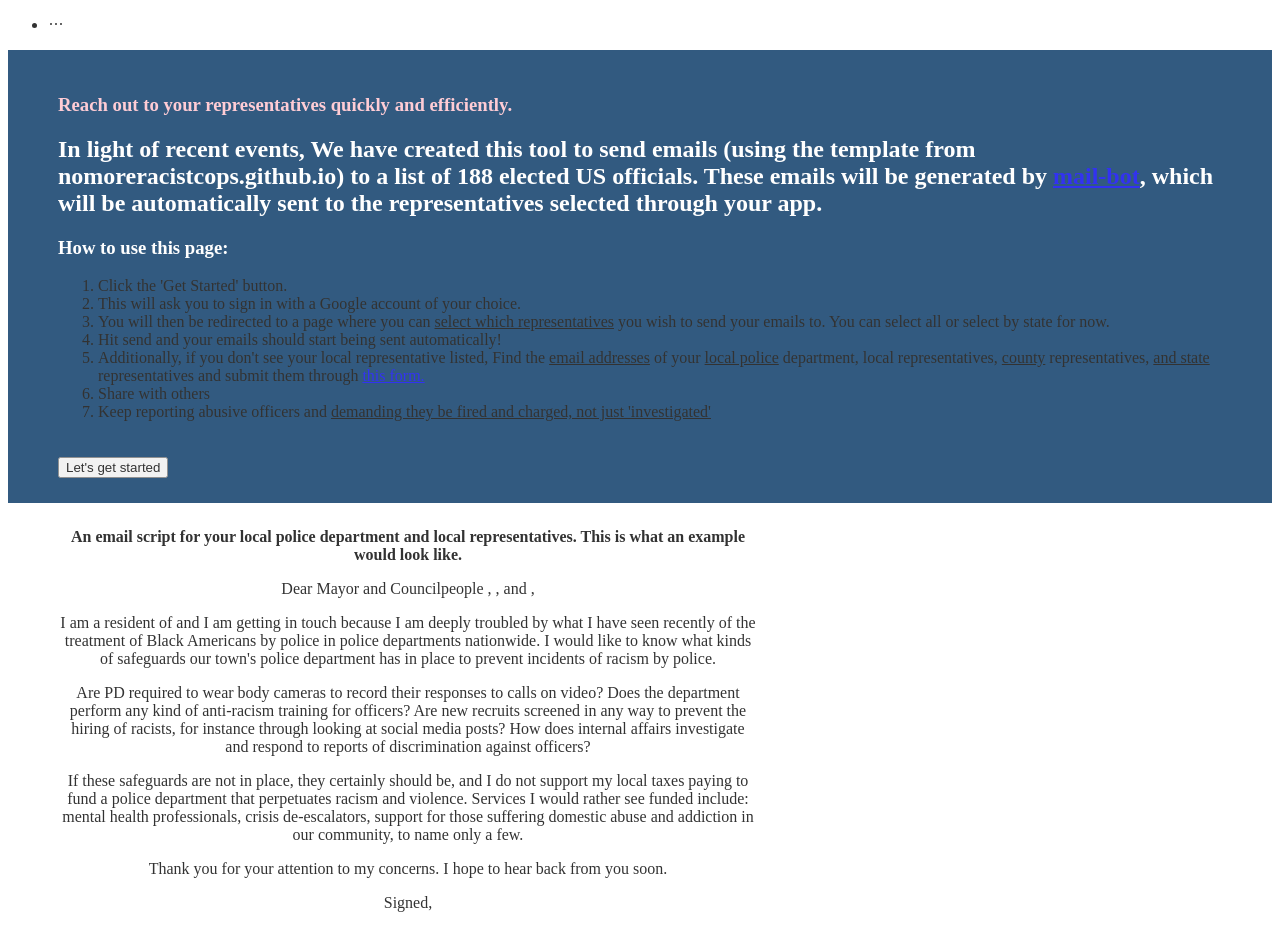
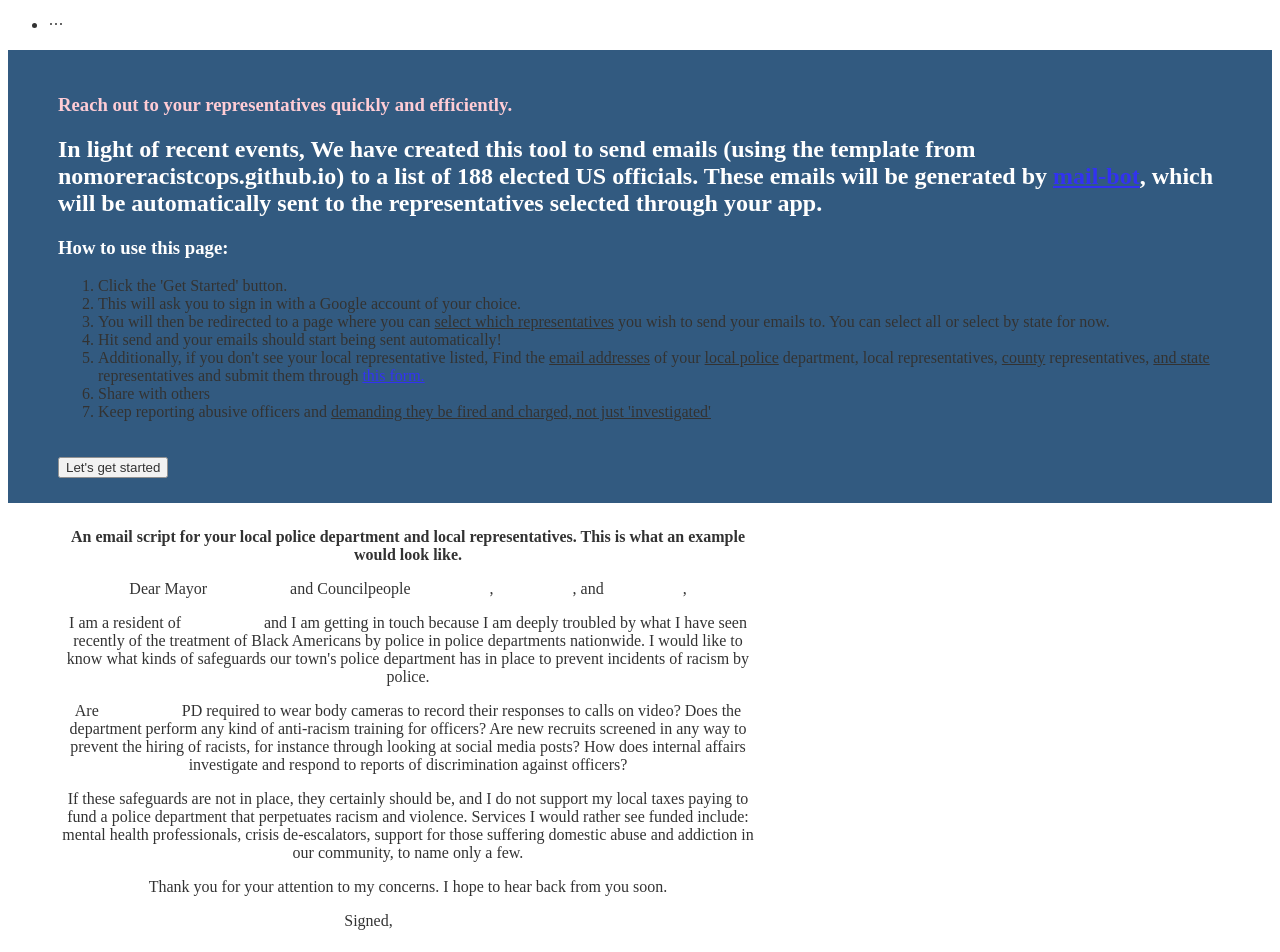
Before and after one commit to cvaldez98/activism-web-client, a Next.js app in the folder client/: page /Home in a window 1280 px wide. Shown: the top 952 px of the page. Built offline with nearby package versions, Linux system fonts and the light colour scheme.

Commit message:
import placeholder

```diff
--- a/client/src/SampleEmail.js
+++ b/client/src/SampleEmail.js
@@ -1,4 +1,5 @@
 import React from 'react';
+import PlaceHolder from './PlaceHolder';
 
 function SampleEmail() {
     return (
@@ -6,17 +7,17 @@ function SampleEmail() {
           <b>An email script for your local police department and local representatives. This is what an example would look like.</b>
 
           <p>
-            Dear Mayor <span> </span> and Councilpeople <span> </span>, <span> </span>, and <span> </span>,</p>
+            Dear Mayor <PlaceHolder> </PlaceHolder> and Councilpeople <PlaceHolder> </PlaceHolder>, <PlaceHolder> </PlaceHolder>, and <PlaceHolder> </PlaceHolder>,</p>
 
-          <p>I am a resident of <span> </span> and I am getting in touch because I am deeply troubled by what I have seen recently of the treatment of Black Americans by police in police departments nationwide. I would like to know what kinds of safeguards our town's police department has in place to prevent incidents of racism by police.</p>
+          <p>I am a resident of <PlaceHolder> </PlaceHolder> and I am getting in touch because I am deeply troubled by what I have seen recently of the treatment of Black Americans by police in police departments nationwide. I would like to know what kinds of safeguards our town's police department has in place to prevent incidents of racism by police.</p>
 
-          <p>Are <span> </span> PD required to wear body cameras to record their responses to calls on video? Does the department perform any kind of anti-racism training for officers? Are new recruits screened in any way to prevent the hiring of racists, for instance through looking at social media posts? How does internal affairs investigate and respond to reports of discrimination against officers?</p>
+          <p>Are <PlaceHolder> </PlaceHolder> PD required to wear body cameras to record their responses to calls on video? Does the department perform any kind of anti-racism training for officers? Are new recruits screened in any way to prevent the hiring of racists, for instance through looking at social media posts? How does internal affairs investigate and respond to reports of discrimination against officers?</p>
 
           <p>If these safeguards are not in place, they certainly should be, and I do not support my local taxes paying to fund a police department that perpetuates racism and violence. Services I would rather see funded include: mental health professionals, crisis de-escalators, support for those suffering domestic abuse and addiction in our community, to name only a few.   </p>
 
           <p>Thank you for your attention to my concerns. I hope to hear back from you soon.</p>
 
-          <p>Signed, <span> </span></p>
+          <p>Signed, <PlaceHolder> </PlaceHolder></p>
         </main>
     );
 }
```
